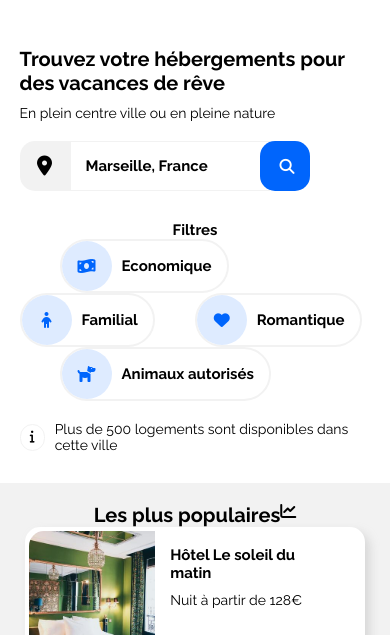
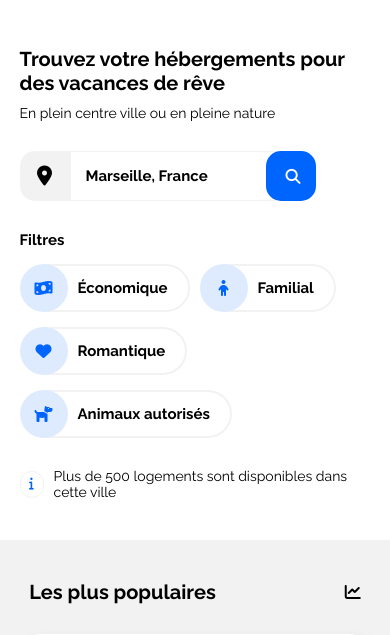
Before and after one commit to sachi86/ChristelleBono_2_03062021, a plain HTML site: page index.html in a window 390 px wide. Shown: the part 138-773 px from the top of the page. Drawn offline with Linux system fonts and the light colour scheme.

Commit message:
remaniement des filtres et intégrations des filtre maquettes mobiles
il ne reste que le moteur de recherche à intégrer

```diff
--- a/index.html
+++ b/index.html
@@ -52,32 +52,17 @@
                     <div class="filters">
                         <h3>Filtres</h3>
                         <form method="post" action="traitement.php">
-                            <input type="checkbox" name="filter">
-                            <label>
-                                <i class="fa fa-money-bill-wave filter_icon" aria-hidden="true"></i>
-                                <span class="filter_name">Economique</span>
-                            </label>
-                            <input type="checkbox" name="filter">
-                            <label>
-                                <i class="fa fa-child filter_icon" aria-hidden="true"></i>
-                                <span class="filter_name">Familial</span>
-                            </label>
-                            <input type="checkbox" name="filter">
-                            <label>
-                                <i class="fa fa-heart filter_icon" aria-hidden="true"></i>
-                                <span class="filter_name">Romantique</span>
-                            </label>
-                            <input type="checkbox" name="filter">
-                            <label>
-                                <i class="fas fa-dog filter_icon" aria-hidden="true"></i>
-                                <span class="filter_name">Animaux autorisés</span>
-                            </label>
+                            <input type="checkbox" name="filter" id="economic">
+                            <label for="economic"><i class="fas fa-money-bill-wave"></i><span>Économique</span></label>
+                            <input type="checkbox" name="filter" id="family">
+                            <label for="family"><i class="fas fa-child"></i><span>Familial</span></label>
+                            <input type="checkbox" name="filter" id="romantic">
+                            <label for="romantic"><i class="fas fa-heart"></i><span>Romantique</span></label>
+                            <input type="checkbox" name="filter" id="pets">
+                            <label for="pets"><i class="fas fa-dog"></i><span>Animaux autorisés</span></label>
                         </form>
                     </div>
-                    <div class="info">
-                        <i class="fa fa-info info_icon" aria-hidden="true"></i>
-                        <p class="paragraph_info">Plus de 500 logements sont disponibles dans cette ville</p>
-                    </div>
+                    <p class="search_info"><i class="fas fa-info"></i>Plus de 500 logements sont disponibles dans cette ville</p>
                 </section>
                 <main>
                 <!------------------------------Section of Lodings in Marseilles----------------------------->
--- a/styles.css
+++ b/styles.css
@@ -133,7 +133,6 @@ nav li, nav a {
 }
 
 #search {
-	width:200px;
 	height: 50px;
 	font-family: 'Raleway', sans-serif;
 	font-weight: bolder;
@@ -155,7 +154,7 @@ nav li, nav a {
 	display: flex;
 	align-items: center;
 	justify-content: center;
-	width: 135px;
+	width: 125px;
 	height: 50px;
 	background-color: var(--blue);
 	border-radius: 0 15px 15px 0;
@@ -172,109 +171,115 @@ nav li, nav a {
 	width: 0;
 }
 /*search's filters*/
-.filters {
-	display: flex;
-	flex-direction: row;
-	align-items: center;
-	margin: 20px 0 20px 0;
+.filters input[type="checkbox"]
+{
+    display: none;
 }
 
+.filters
+{
+    display: flex;
+    flex-flow: row wrap;
+    align-items: center;
+}
  .filters form {
 	 display: flex;
-	flex-direction: row;
-	list-style: none;
+	 flex-flow: row wrap;
+ }
+.filters h3
+{
+	margin-bottom: 30px;
 }
 
-.filters label {
+.filters label
+{
     display: flex;
-	flex-direction: row;
-	border: solid 2px;
-	border-radius: 50px;
-	border-color: var(--lightgrey);
-	height: 50px;
+    justify-content: center;
+    margin: 0 0 30px 35px;
     cursor: pointer;
 }
 
-.filter_icon {
+.filters .fas
+{
+    display: flex;
+    justify-content: center;
+    align-items: center;
+    margin-right: -25px;
+    width: 48px;
+    height: 48px;
+    border-radius: 50px;
     color: var(--blue);
-	border-radius: 50px;
-    font-size: 16px;
-    width: 50px;
-	padding: 17px 0 17px 0;
-	text-align:center;
     background-color: var(--lightblue);
-	z-index: auto;
+    transition: .1s;
+    z-index: 2;
 }
 
-.filter_name {
-	display: flex;
-	align-items: center;
-	font-size: 15px;
-	font-weight: bolder;
-	padding: 10px 15px 10px 10px;
-	z-index: auto;
+.filters span:hover
+{
+    transform: scale(1.05);
+	background-color: var(--lightblue);
+}
+.filters label:hover .fas  {
+	border-left: 0.1px solid var(--blue);
+	background-color: var(--blue);
+	color: var(--lightblue);
+	transform: scale(1.05);
 }
 
-.filters input[type="checkbox"] {
-	display: flex;
-	position: relative;
-	height: 50px;
-	width: 160px;
-	margin-right: -160px;
-	margin-left: 40px;
-	z-index: 1;
-	opacity: 0.1;
-	-moz-appearance:none;
-	-webkit-appearance:none;
-	-o-appearance:none;
-}
-
-.filters input[type="checkbox"]:checked + label .filter_icon{
+.filters input[type="checkbox"]:checked + label > .fas
+{
     color: var(--lightblue);
     border-color: var(--lightblue);
     background-color: var(--blue);
 }
 
-.filters input[type="checkbox"]:checked + label {
-	color: var(--blue);
-	border-color: var(--lightblue);
-	background-color: var(--lightblue);
+.filters span
+{
+    display: flex;
+	align-items: center;
+	padding: 10px 20px 10px 35px;
+    border-top: 2px solid var(--lightgrey);
+    border-right: 2px solid var(--lightgrey);
+    border-bottom: 2px solid var(--lightgrey);
+    border-top-right-radius: 50px;
+    border-bottom-right-radius: 50px;
+    z-index: 1;
+    -webkit-user-select: none;
+    -moz-user-select: none;
+    user-select: none;
+    transition: .2s;
+	font-size: 15px;
+	font-weight: bolder;
 }
 
-.filters input[type="checkbox"]:checked + label {
+.filters input[type="checkbox"]:checked + label > span
+{
+    background-color: var(--lightblue);
 	color: var(--blue);
-	border-color: var(--lightblue);
-	background-color: var(--lightblue);
+	border: 2px inset var(--blue);
 }
 
-.filters label:hover  {
-	border:0.1px solid var(--blue);
-	background-color: var(--lightblue);
-}
-
-.info
+.search_info
 {
     display: flex;
     align-items: center;
 }
 
-.info .fa-info
+.search_info .fa-info
 {
     display: flex;
     justify-content: center;
     align-items: center;
     margin-right: 10px;
-    width: 15px;
-    height: 15px;
-    padding: 5px;
-    color: var(--color2);
+    width: 25px;
+    height: 25px;
+    color: var(--blue);
     font-size: .8rem;
     border: 1px solid var(--lightgrey);
-    border-radius: 15px;
+    border-radius: 25px;
 }
-
 main {
-	margin: 0 50px 20px 50px;
+	margin: 10px 50px 20px 50px;
 	display: flex;
 	flex-flow:row wrap;
 	justify-content: space-between;
@@ -480,7 +485,7 @@ main {
 }
 
 .activities h3 {
-	margin: 15px 0 0 15px;
+	margin: 20px 0 0 15px;
 }
 
 .activity_card {
@@ -665,15 +670,17 @@ footer ul {
 	#search_section {
 		padding-left: 5%;
 		padding-right: 5%;
+		margin-right: 0px;
 	}
 	h1 {
 		margin-right: 5%;
 	}
 
-	#search input {
-		width: 100%;
+	.search_city {
+		width: 90%;
+		justify-content: stretch;
+		margin-top: 30px;
 	}
-
 	.button {
 		width: 50px;
 		height: 50px;
@@ -687,19 +694,24 @@ footer ul {
 		visibility: visible;
 		width: 20%;
 	}
-
-	.filters {
-		flex-direction: column;
+	.filters h3 {
+		margin-bottom: 10px;
 	}
-
-	.filters form {
-		flex-wrap: wrap;
+	.filters label {
+		margin: 5px 10px 10px 0;
 	}
-
+	.search_info {
+		margin: 20px 0 10px 0;
+	}
 	main {
 		flex-direction: column;
 		width: 100%;
 		margin:0;
+	}
+	.lodging h2, .activities h2 {
+		margin: 40px 7% 30px 7%;
+		font-size: 1.25rem;
+
 	}
 	.lodging {
 		width: 100%;
@@ -707,7 +719,6 @@ footer ul {
 		background-color: initial;
 		margin: 0;
 	}
-
 	.lodging_cards {
 		width: 100%;
 		flex-direction: column;
@@ -731,10 +742,15 @@ footer ul {
 		margin: 0;
 	}
 
+	.show_more {
+		margin-left: 7%;
+		margin-top: 10px;
+	}
+
 	.best_lodging_title {
-		justify-content: space-around;
-		align-items: stretch;
-		align-content: center;
+		justify-content: space-between;
+		margin: 40px 0 30px 0;
+		width: 85%;
 	}
 
 	.best_lodging_cards {
@@ -752,7 +768,6 @@ footer ul {
 	.activities {
 		width: 100%;
 		margin: 0;
-		align-items: center;
 		height: initial;
 	}
 
@@ -778,10 +793,10 @@ footer ul {
 		flex-direction: column;
 		width: 100%;
 		height: initial;
-		padding-top: 30px;
+		padding-top: 20px;
 	}
 	.column_footer {
-		margin: 0 0 0 20px;
+		margin: 25px 0 0 20px;
 		padding: 0;
 	}
 }
```
Lines whose indentation alone changed are shown as unchanged.
